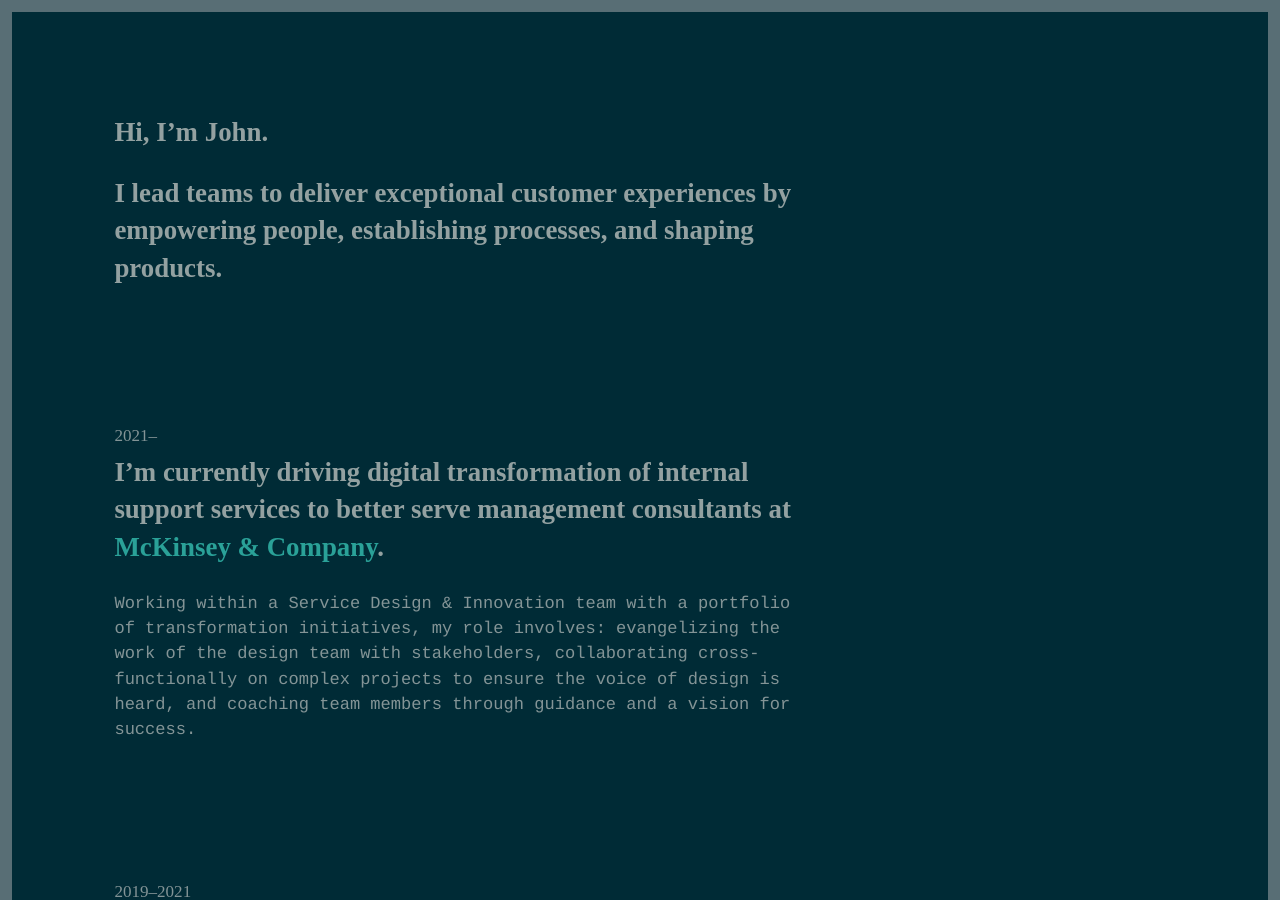
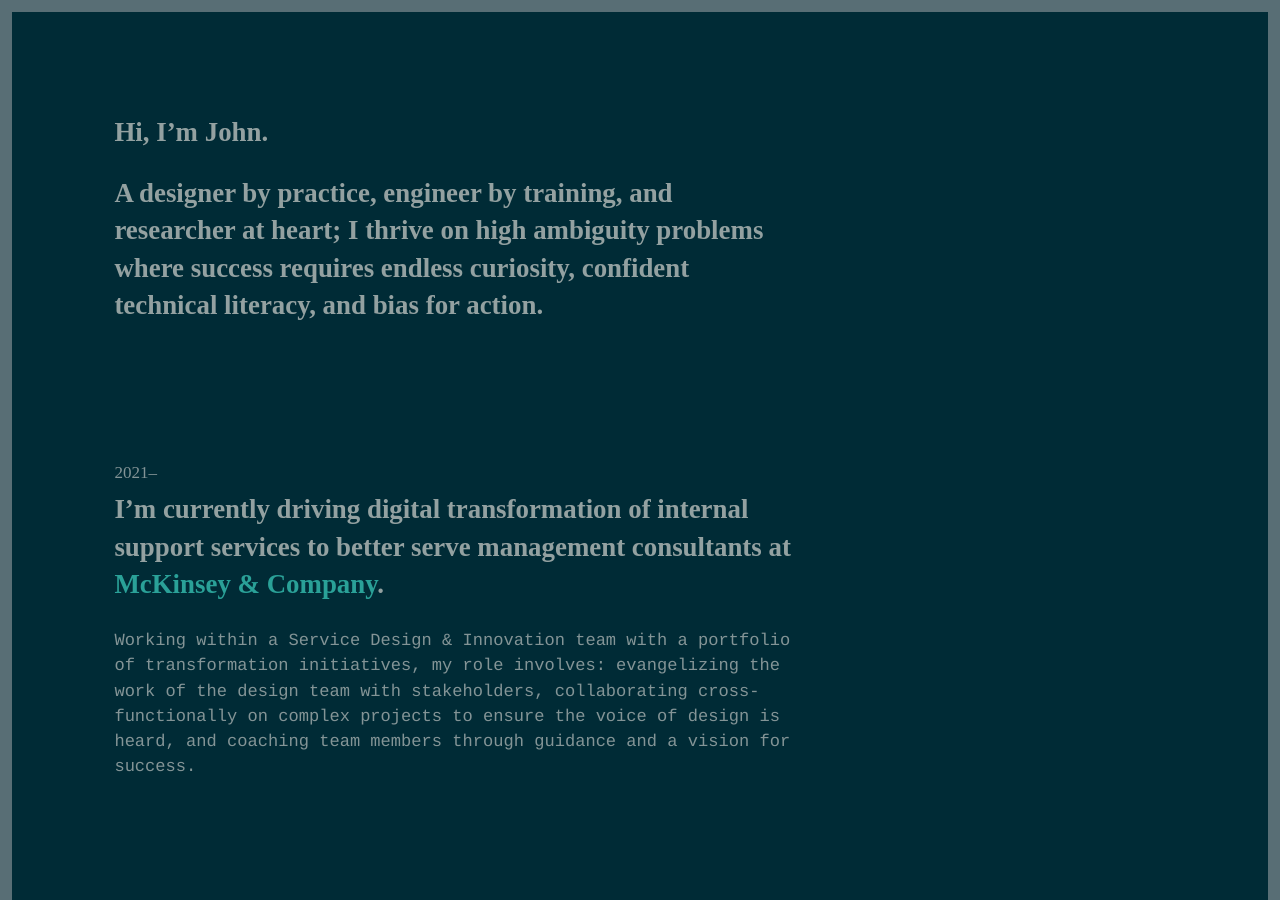
Before and after one commit to jngo/smallepic-jekyll, a Jekyll site: the page built from index.html, in a window 1280 px wide and 900 px high. Built offline with Jekyll 4.4.1, drawn with Linux system fonts in a browser that asks for light colours; some web fonts are replaced.

Commit message:
Update masthead.

```diff
--- a/_includes/masthead.html
+++ b/_includes/masthead.html
@@ -1,3 +1,3 @@
 <header>
-  <h1>Hi, I’m John.<br><strong>I lead teams to deliver exceptional customer experiences by empowering people, establishing processes, and shaping products.</strong></h1>
+  <h1>Hi, I’m John.<br><strong>A designer by practice, engineer by training, and researcher at heart; I thrive on high ambiguity problems where success requires endless curiosity, confident technical literacy, and bias for action.</strong></h1>
 </header>
```
